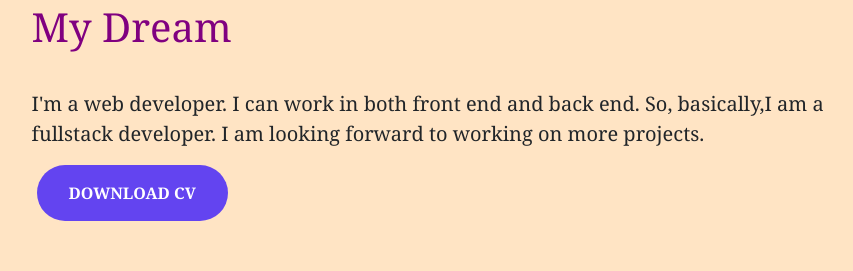
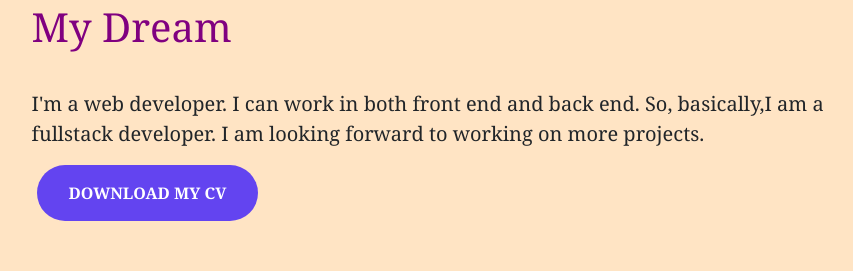
Before and after one commit to Umme-Tamanna/DemoWebsite, a plain HTML site: page index.html in a window 1280 px wide. Shown: the part 1205-1476 px from the top of the page, without its empty margins (58-911 px from the left). Drawn offline with nearby package versions, Linux system fonts and the light colour scheme.

Commit message:
new work

```diff
--- a/index.html
+++ b/index.html
@@ -41,7 +41,7 @@
                     <h1 style="color:purple">My Dream</h1>
                     <br>
                     <p> I'm a web developer. I can work in both front end and back end. So, basically,I am a fullstack developer. I am looking forward to working on more projects.</p>
-                     <button class="btn btn-primary btn-xl">Download CV</button>
+                     <button class="btn btn-primary btn-xl">Download My CV</button>
             </div>
          </div>
     </div>
```
